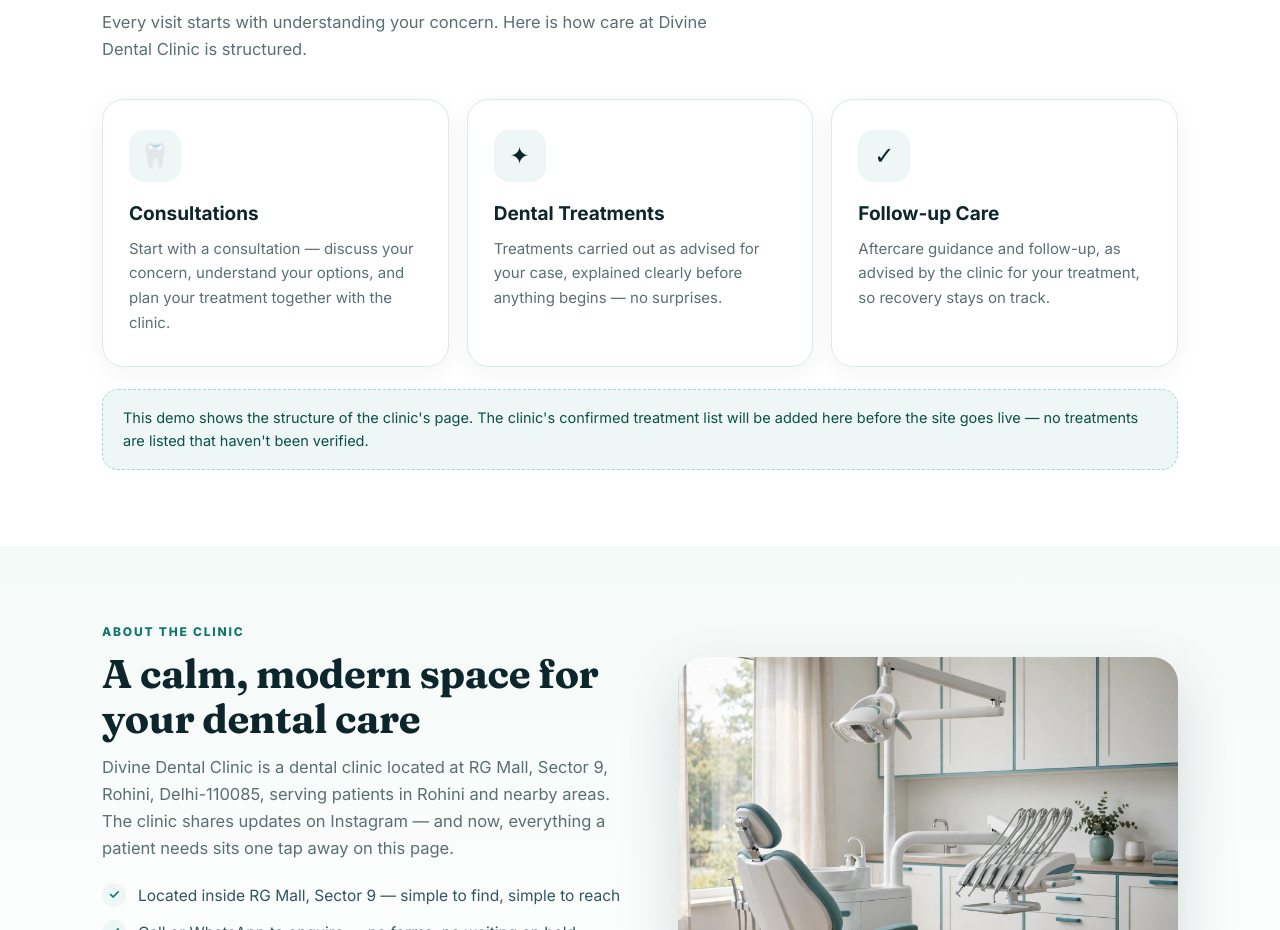
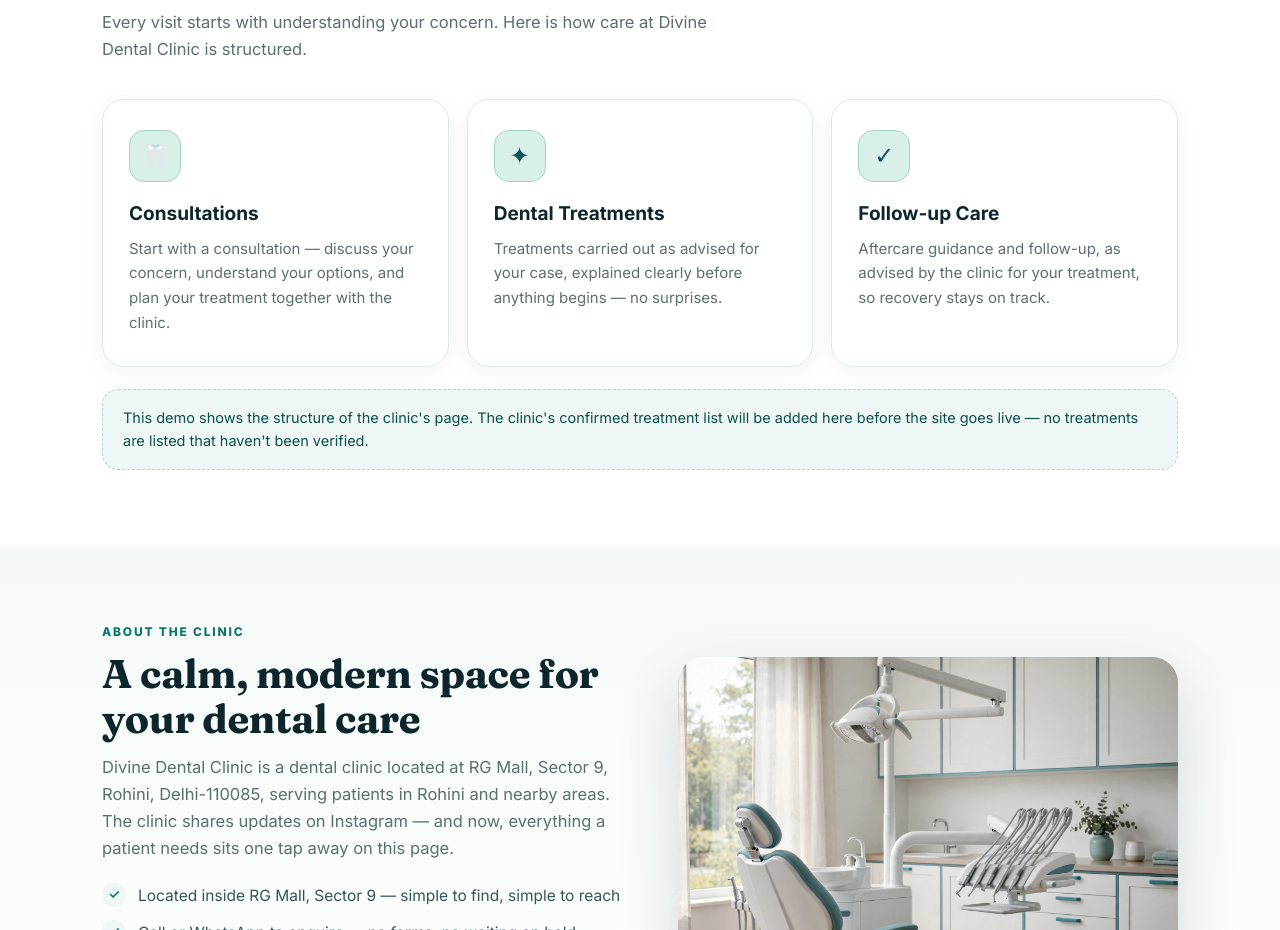
Before and after one commit to harman-agent-mail/harman-agent-mail.github.io, a plain HTML site: page demos/divine-dental/index.html in a window 1280 px wide. Shown: the part 909-1839 px from the top of the page. Drawn offline with Linux system fonts and the light colour scheme.

Commit message:
Demo v3 polish: Divine Dental — call-bar clearance + icon contrast

```diff
--- a/demos/divine-dental/index.html
+++ b/demos/divine-dental/index.html
@@ -54,7 +54,7 @@ h2{font-family:Fraunces,serif;font-weight:700;font-size:clamp(30px,4.4vw,40px);l
 .grid{display:grid;gap:18px;margin-top:36px}
 @media(min-width:820px){.grid{grid-template-columns:repeat(3,1fr)}}
 .card{border:1px solid var(--line);border-radius:var(--radius);padding:30px 26px;background:#fff;box-shadow:0 6px 24px rgba(13,38,43,.05)}
-.card .icon{width:52px;height:52px;border-radius:15px;background:var(--mist);display:grid;place-items:center;font-size:24px;margin-bottom:16px}
+.card .icon{width:52px;height:52px;border-radius:15px;background:#d9f0e9;border:1px solid #9fd4c8;color:#0b5563;display:grid;place-items:center;font-size:24px;margin-bottom:16px}
 .card h3{font-size:19px;margin-bottom:7px}
 .card p{color:var(--muted);font-size:15px}
 .note{margin-top:22px;background:var(--mist);border:1px dashed #a9d8cf;border-radius:16px;padding:16px 20px;font-size:14.5px;color:var(--teal-dark)}
@@ -81,6 +81,9 @@ footer{padding:30px 0 104px;color:var(--muted);font-size:13px;text-align:center}
 .sticky{position:fixed;left:12px;right:12px;bottom:12px;display:grid;grid-template-columns:1fr 1fr;gap:10px;z-index:40}
 @media(min-width:820px){.sticky{left:auto;width:400px}}
 .sticky a{justify-content:center;box-shadow:0 12px 30px rgba(13,38,43,.25)}
+
+/* v3 fix: fixed call bar must never cover page content */
+body{padding-bottom:108px}
 </style></head><body>
 
 <header><div class="wrap nav">
```
